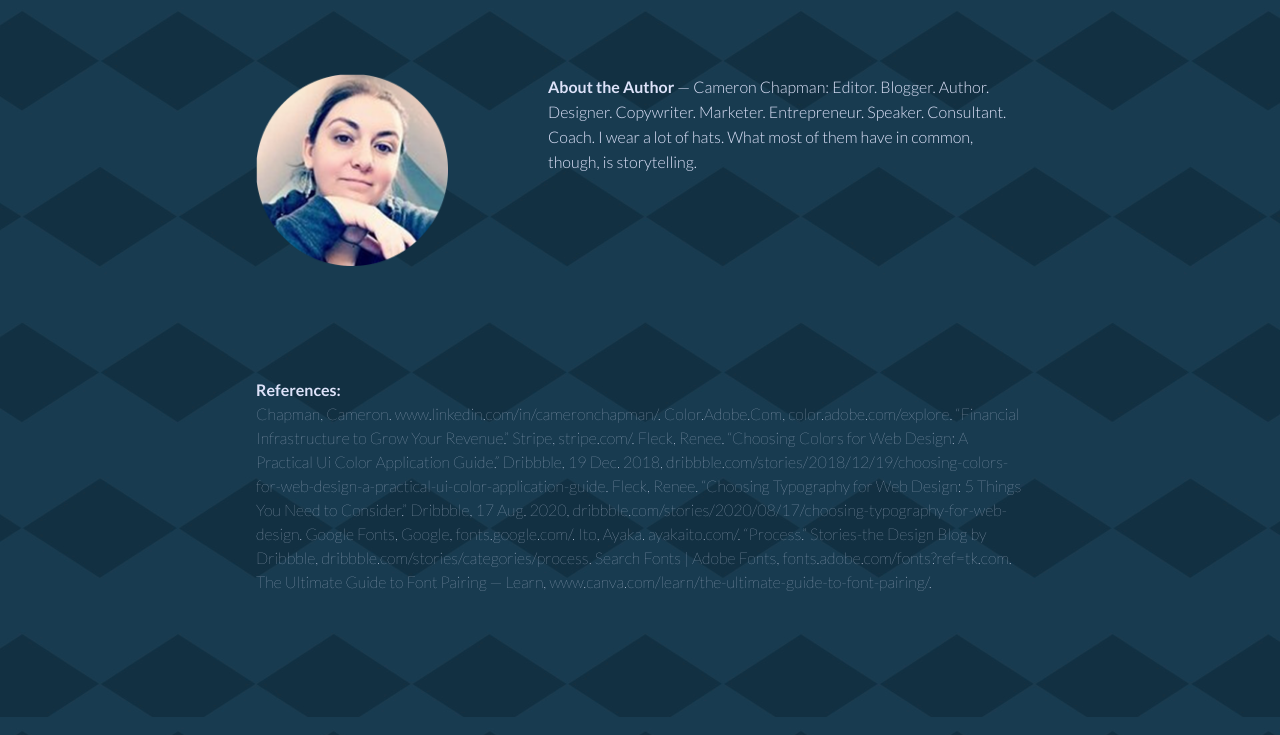
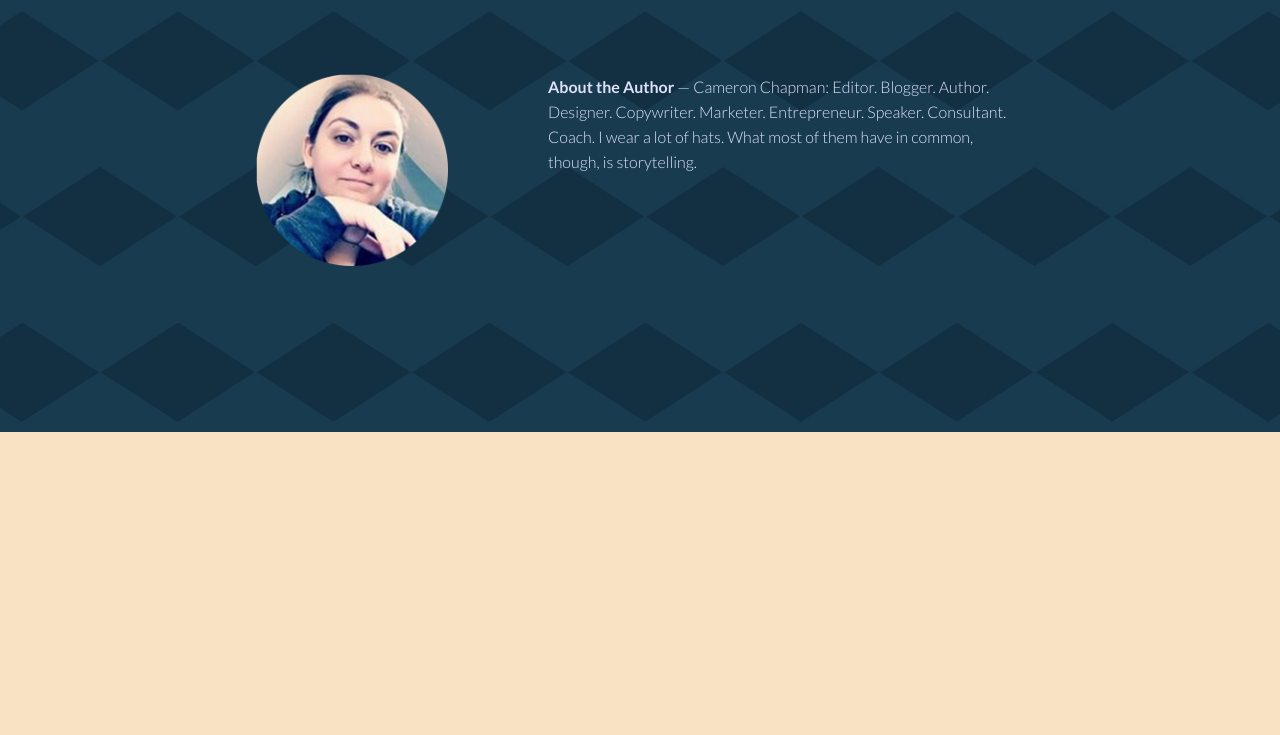
Before and after one commit to Mjbaggio/codingawebpagemaddy, a plain HTML site: page typography.html in a window 1280 px wide. Shown: the part 5410-6145 px from the top of the page. After the commit the page ends 5842 px from the top, so only its background shows below. Drawn offline with nearby package versions, Linux system fonts and the light colour scheme; a web font is replaced by a local one.

Commit message:
Add files via upload

```diff
--- a/typography.html
+++ b/typography.html
@@ -108,19 +108,7 @@
 
 	<div class= "p2"> <a href="https://www.linkedin.com/in/cameronchapman/" target="_blank"> <img src="person_image.png" width="25%" alt="" class="leftAlign2"/></a><b>About the Author</b> — Cameron Chapman: Editor. Blogger. Author. Designer. Copywriter. Marketer. Entrepreneur. Speaker. Consultant. Coach. I wear a lot of hats. What most of them have in common, though, is storytelling.
 	</div>
-
-	<div class= "referencesbold"><b>References:</b> </div>
-	<div class= "references">Chapman, Cameron. www.linkedin.com/in/cameronchapman/.
-	Color.Adobe.Com, color.adobe.com/explore.
-	“Financial Infrastructure to Grow Your Revenue.” Stripe, stripe.com/.
-	Fleck, Renee. “Choosing Colors for Web Design: A Practical Ui Color Application Guide.” Dribbble, 19 Dec. 2018, dribbble.com/stories/2018/12/19/choosing-colors-for-web-design-a-practical-ui-color-application-guide.
-	Fleck, Renee. “Choosing Typography for Web Design: 5 Things You Need to Consider.” Dribbble, 17 Aug. 2020, dribbble.com/stories/2020/08/17/choosing-typography-for-web-design.
-	Google Fonts, Google, fonts.google.com/.
-	Ito, Ayaka. ayakaito.com/.
-	“Process.” Stories-the Design Blog by Dribbble, dribbble.com/stories/categories/process.
-	Search Fonts | Adobe Fonts, fonts.adobe.com/fonts?ref=tk.com.
-	The Ultimate Guide to Font Pairing — Learn, www.canva.com/learn/the-ultimate-guide-to-font-pairing/.
-		</div></footer>
+</footer>
 
 </body>
 </html>
```
